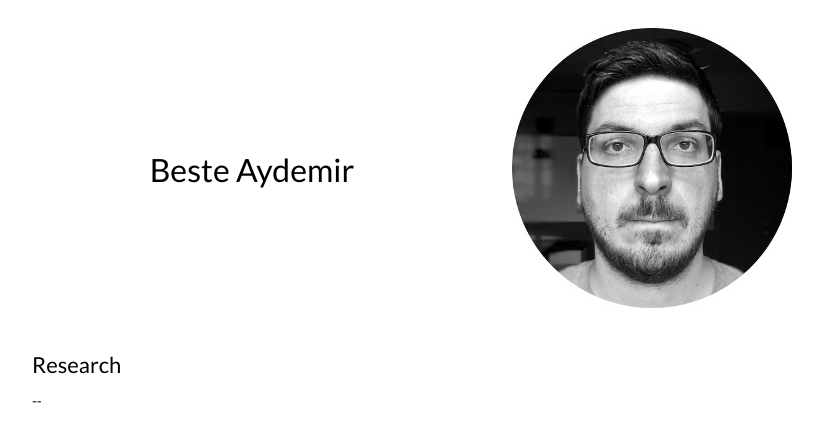
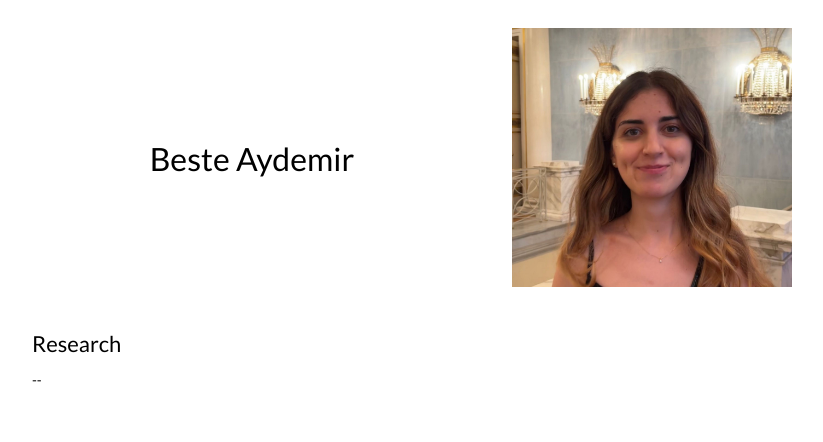
Before and after one commit to besteaydemir/besteaydemir.github.io, a Jekyll site: the page built from _posts/2023-08-09-pairwise.markdown, in a window 1280 px wide. Shown: the top 442 px of the page, without its empty margins (228-1051 px from the left). Built offline with Jekyll 4.4.1, drawn with Linux system fonts in a browser that asks for light colours.

Commit message:
Update default.html

```diff
--- a/_layouts/default.html
+++ b/_layouts/default.html
@@ -50,7 +50,7 @@
               </p> -->
             </td>
             <td style="padding:2.5%;width:40%;max-width:40%">
-              <img style="width:100%;max-width:100%" alt="profile photo" src="images/circle_bw_crop.jpg">
+              <img style="width:100%;max-width:100%" alt="profile photo" src="images/me.jpg">
             </td>
           </tr>
         </table>
```
